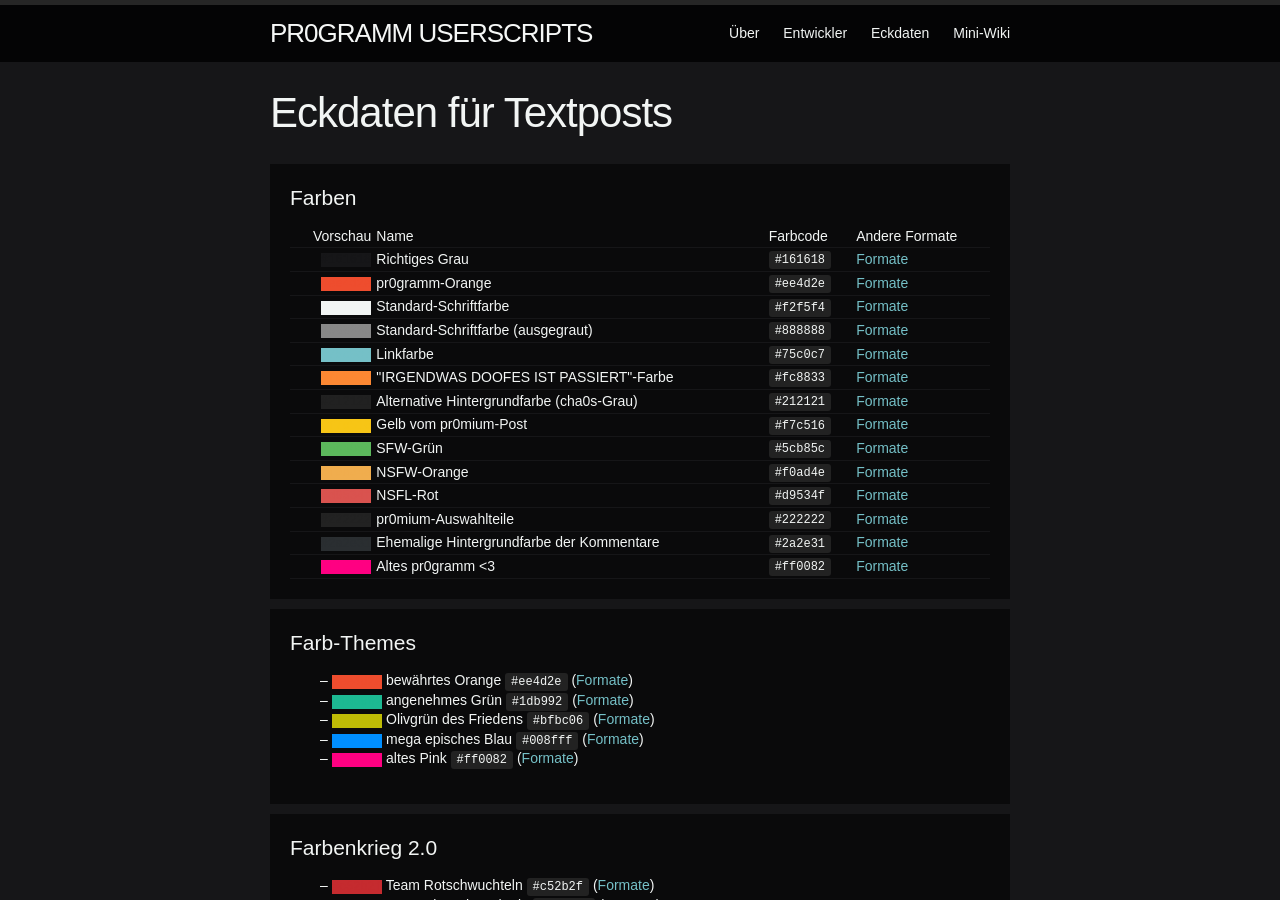
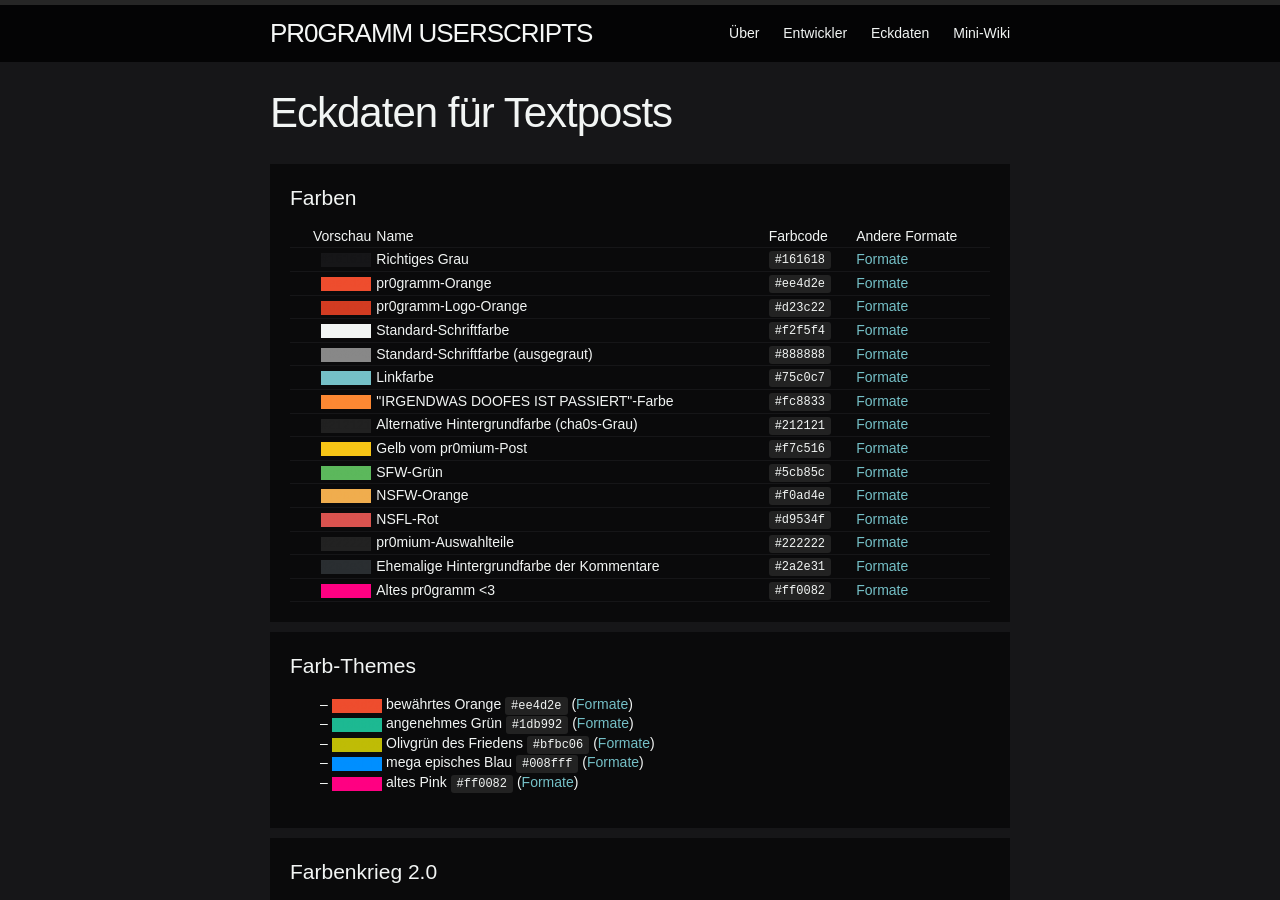
Before and after one commit to holzmaster/userscripts, a Jekyll site: the page built from eckdaten.html, in a window 1280 px wide and 900 px high. Built offline with Jekyll 4.4.1, drawn with Linux system fonts in a browser that asks for light colours.

Commit message:
Add logo orange

```diff
--- a/eckdaten.html
+++ b/eckdaten.html
@@ -75,6 +75,9 @@ pr0gramm_colors:
   -
     name: pr0gramm-Orange
     color: ee4d2e
+  -
+    name: pr0gramm-Logo-Orange
+    color: d23c22
   -
     name: "Standard-Schriftfarbe"
     color: f2f5f4
```
